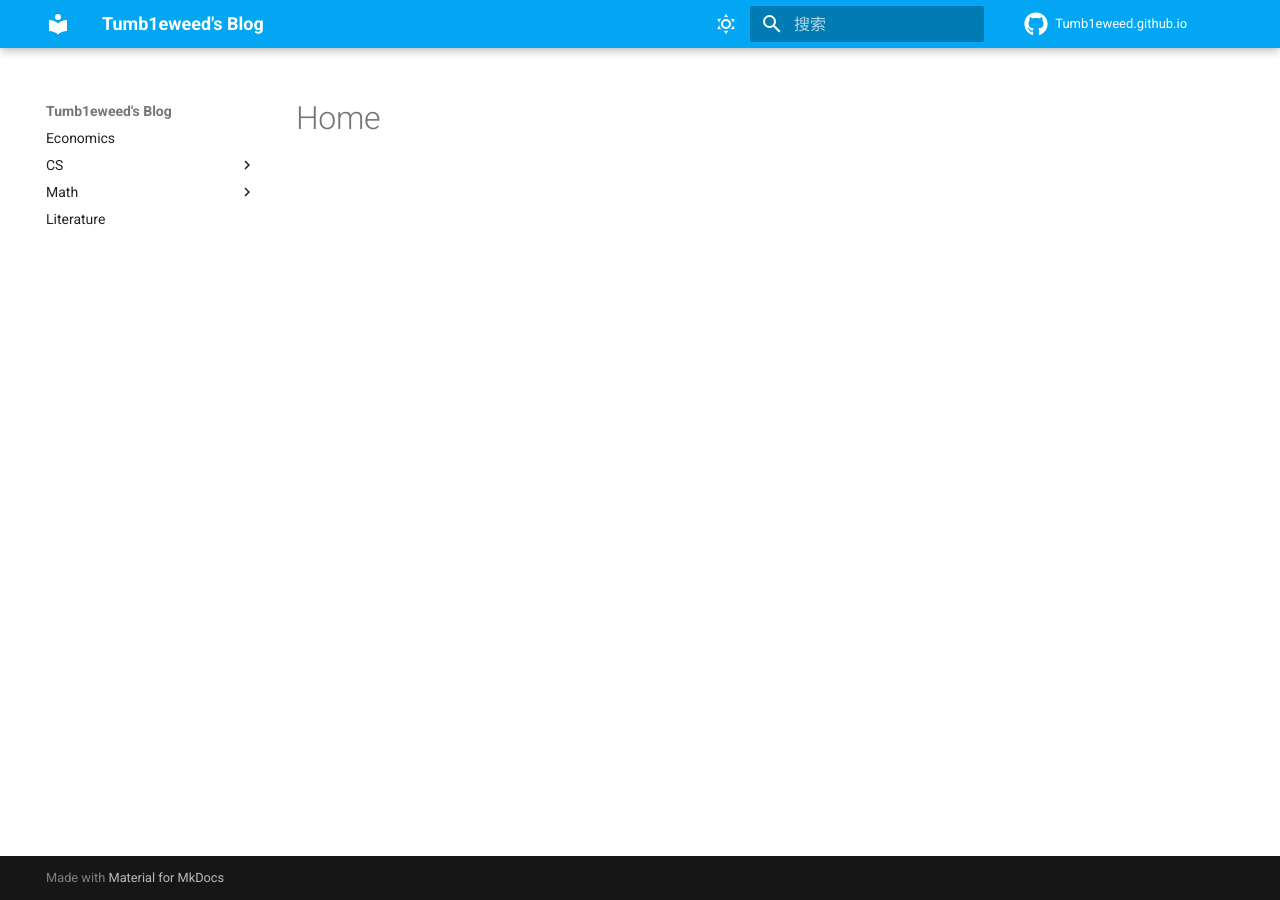
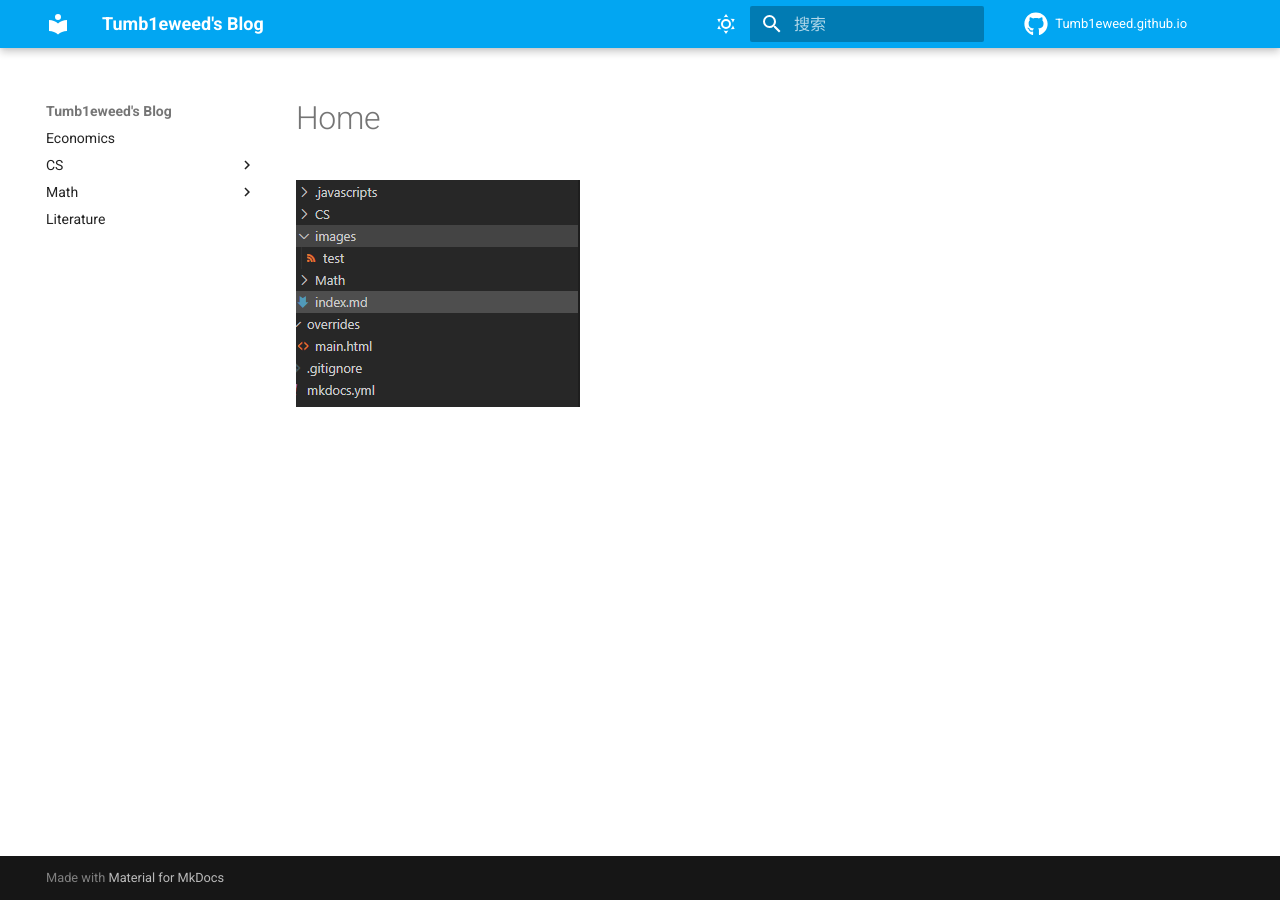
Before and after one commit to Tumb1eweed/Tumb1eweed.github.io, an MkDocs documentation site: the page built from docs/index.md, in a window 1280 px wide. Built offline with MkDocs 1.6.1 and Material for MkDocs 9.7.7, drawn with Linux system fonts in a browser that asks for light colours; comment, search, counter and statistics services are not loaded.

Commit message:
add image

```diff
--- a/docs/index.md
+++ b/docs/index.md
@@ -1 +1,2 @@
 # Home
+![](images/2022-06-10-14-59-47.png)
```
Also changed, not shown: docs/images/2022-06-10-14-59-47.png (added), 1 other file.
